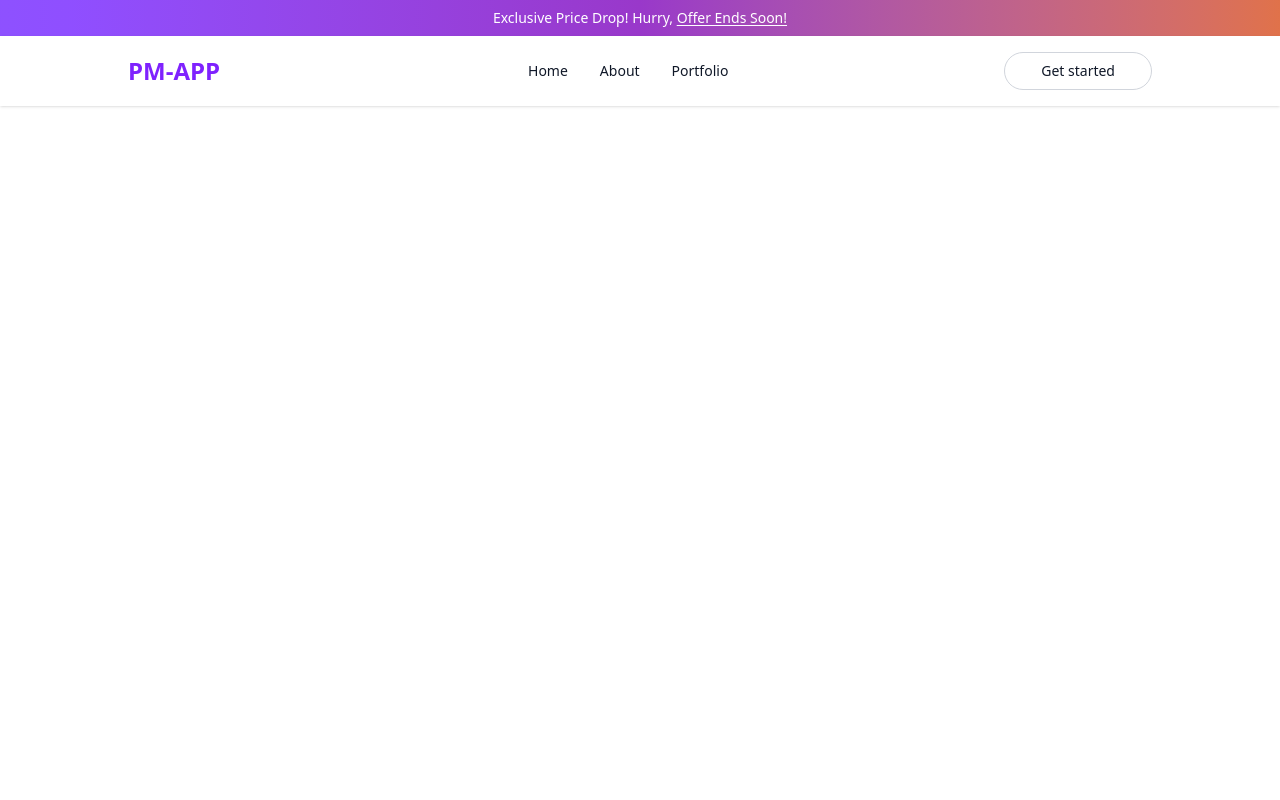
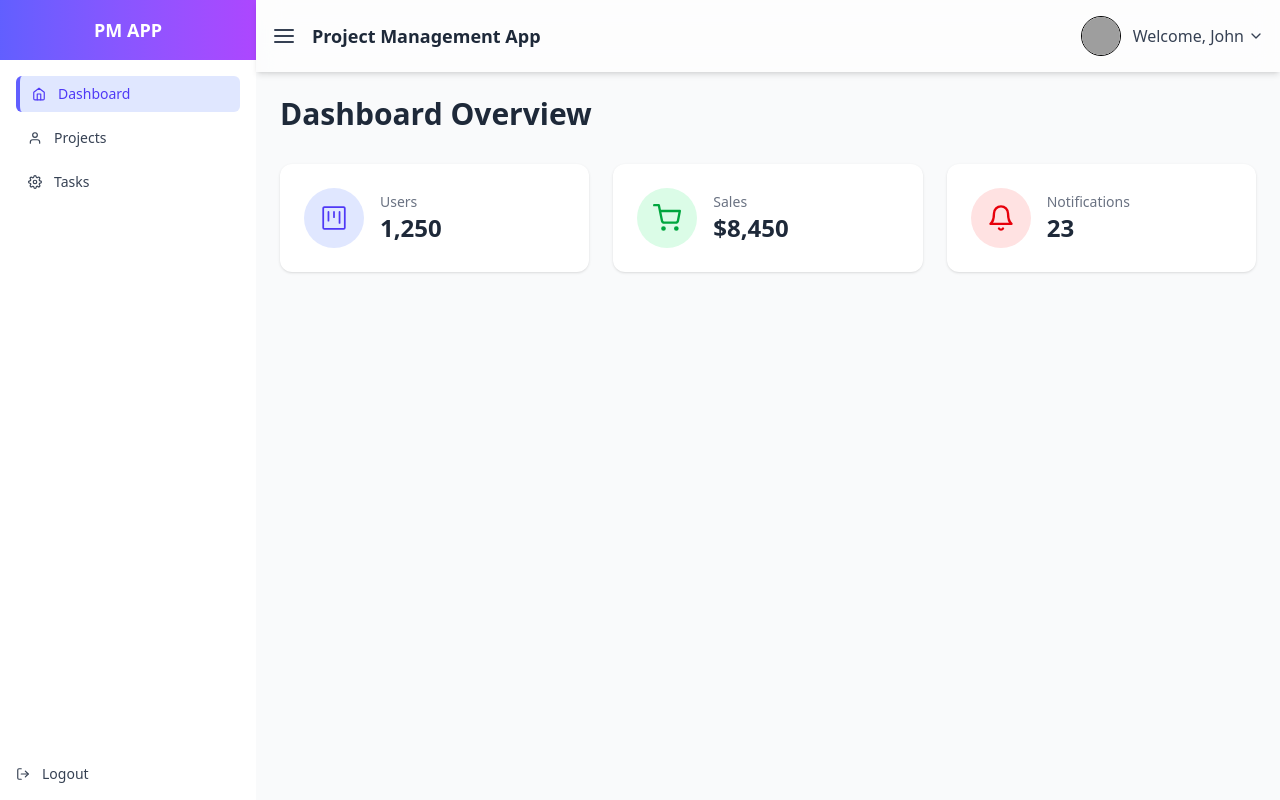
Before and after one commit to alawoddin/frontend, a React (Vite) app: page /dashboard in a window 1280 px wide. Built offline with nearby package versions, Linux system fonts and the light colour scheme; grey boxes are pictures that could not be loaded.

Commit message:
the user dashboard is create

```diff
--- a/package.json
+++ b/package.json
@@ -14,6 +14,8 @@
     "axios": "^1.13.2",
     "react": "^19.2.0",
     "react-dom": "^19.2.0",
+    "react-icon": "^1.0.0",
+    "react-icons": "^5.5.0",
     "react-router-dom": "^7.12.0",
     "tailwindcss": "^4.1.18"
   },
--- a/src/App.jsx
+++ b/src/App.jsx
@@ -1,26 +1,42 @@
 import React from 'react'
-import { Route, Routes ,BrowserRouter as Router } from 'react-router-dom'
+import {
+  BrowserRouter as Router,
+  Routes,
+  Route,
+  useLocation
+} from 'react-router-dom'
 
 import Home from './pages/Home'
 import Navbar from './components/Navbar'
 import Login from './pages/Login'
 import Register from './pages/Register'
+import Dashboard from './pages/Dashboard'
 
-const App = () => {
+const AppContent = () => {
+  const location = useLocation()
+
+  const showNavbar = ['/', '/login', '/register'].includes(location.pathname)
+
   return (
     <>
-    <Router>
-        <Navbar />
+      {showNavbar && <Navbar />}
 
-        <Routes>
-          <Route path='/' element={<Home />} />
-          <Route path='/login' element={<Login />} />
-          <Route path='/register' element={<Register />} />
-        </Routes>
-    </Router>
-    {/* <Welcome name="alawoddin"/> */}
+      <Routes>
+        <Route path='/' element={<Home />} />
+        <Route path='/login' element={<Login />} />
+        <Route path='/register' element={<Register />} />
+        <Route path='/dashboard' element={<Dashboard />} />
+      </Routes>
     </>
   )
 }
 
+const App = () => {
+  return (
+    <Router>
+      <AppContent />
+    </Router>
+  )
+}
+
 export default App
--- /dev/null
+++ b/src/components/Dashboardlayout.jsx
@@ -0,0 +1,147 @@
+"use client";
+
+import { useState, useEffect } from "react";
+import { NavLink } from "react-router-dom";
+import {
+  FiHome,
+  FiUser,
+  FiSettings,
+  FiLogOut,
+  FiMenu,
+  FiChevronDown,
+} from "react-icons/fi";
+
+export default function DashboardLayout({ children }) {
+  const [sidebarOpen, setSidebarOpen] = useState(true);
+  const [dropdownOpen, setDropdownOpen] = useState(false);
+
+  // Collapse sidebar by default on smaller screens
+  useEffect(() => {
+    if (window.innerWidth < 768) {
+      // eslint-disable-next-line react-hooks/set-state-in-effect
+      setSidebarOpen(false);
+    }
+  }, []);
+
+  return (
+    <div className="flex h-screen bg-gray-100">
+      {/* Sidebar */}
+      <aside
+        className={`${
+          sidebarOpen ? "w-64" : "w-20"
+        } bg-white shadow-xl flex flex-col transition-all duration-300 overflow-hidden`}
+      >
+        {/* Logo */}
+        <div className="flex items-center justify-center p-4 bg-gradient-to-r from-indigo-500 to-purple-500 text-white font-bold text-lg">
+          {sidebarOpen ? "PM APP" : "PM"}
+        </div>
+
+        {/* Menu */}
+        <nav className="flex-1 p-4 space-y-2 text-sm font-medium">
+          <NavLink
+            to="/dashboard"
+            className={({ isActive }) =>
+              `flex items-center gap-3 rounded-md px-3 py-2 transition ${
+                isActive
+                  ? "bg-indigo-100 text-indigo-600 border-l-4 border-indigo-500"
+                  : "text-gray-700 hover:bg-gray-100"
+              }`
+            }
+          >
+            <FiHome />
+            {sidebarOpen && "Dashboard"}
+          </NavLink>
+
+          <NavLink
+            to="/projects"
+            className={({ isActive }) =>
+              `flex items-center gap-3 rounded-md px-3 py-2 transition ${
+                isActive
+                  ? "bg-indigo-100 text-indigo-600 border-l-4 border-indigo-500"
+                  : "text-gray-700 hover:bg-gray-100"
+              }`
+            }
+          >
+            <FiUser />
+            {sidebarOpen && "Projects"}
+          </NavLink>
+
+          <NavLink
+            to="/tasks"
+            className={({ isActive }) =>
+              `flex items-center gap-3 rounded-md px-3 py-2 transition ${
+                isActive
+                  ? "bg-indigo-100 text-indigo-600 border-l-4 border-indigo-500"
+                  : "text-gray-700 hover:bg-gray-100"
+              }`
+            }
+          >
+            <FiSettings />
+            {sidebarOpen && "Tasks"}
+          </NavLink>
+        </nav>
+
+        {/* Footer */}
+        <div className="p-4">
+          <button className="w-full flex items-center gap-3 text-sm text-gray-700 hover:text-red-500">
+            <FiLogOut />
+            {sidebarOpen && "Logout"}
+          </button>
+        </div>
+      </aside>
+
+      {/* Main Content */}
+      <div className="flex-1 flex flex-col">
+        {/* Topbar */}
+        <header className="backdrop-blur-md bg-white/80 shadow-md sticky top-0 p-4 flex justify-between items-center z-10">
+          {/* Left: Hamburger + Dashboard text */}
+          <div className="flex items-center gap-4">
+            <button
+              onClick={() => setSidebarOpen(!sidebarOpen)}
+              className="text-gray-700 focus:outline-none"
+            >
+              <FiMenu size={24} />
+            </button>
+            <h2 className="text-lg font-semibold text-gray-800">
+              Project Management App
+            </h2>
+          </div>
+
+          {/* Right: User Profile */}
+          <div className="relative">
+            <button
+              onClick={() => setDropdownOpen(!dropdownOpen)}
+              className="flex items-center gap-2 md:gap-3 focus:outline-none"
+            >
+              <img
+                src="https://i.pravatar.cc/40"
+                alt="User Avatar"
+                className="w-10 h-10 rounded-full border"
+              />
+              <span className="hidden md:flex items-center text-gray-700 font-medium gap-1">
+                Welcome, John
+                <FiChevronDown
+                  className={`transition-transform duration-200 ${
+                    dropdownOpen ? "rotate-180" : "rotate-0"
+                  }`}
+                />
+              </span>
+            </button>
+
+            {/* Dropdown */}
+            {dropdownOpen && (
+              <div className="absolute right-0 mt-2 w-40 bg-white rounded-md shadow-lg py-2">
+                <button className="w-full text-left px-4 py-2 text-gray-700 hover:bg-gray-100 flex items-center gap-2">
+                  <FiLogOut /> Logout
+                </button>
+              </div>
+            )}
+          </div>
+        </header>
+
+        {/* Page Content */}
+        <main className="p-6 overflow-auto bg-gray-50 flex-1">{children}</main>
+      </div>
+    </div>
+  );
+}
--- /dev/null
+++ b/src/pages/Dashboard.jsx
@@ -0,0 +1,49 @@
+// src/pages/Dashboard.jsx
+import DashboardLayout from "../components/Dashboardlayout";
+import { FiUsers, FiShoppingCart, FiBell } from "react-icons/fi";
+import { GoProject } from "react-icons/go";
+
+export default function Dashboard() {
+  return (
+    <DashboardLayout>
+      <h1 className="text-3xl font-bold text-gray-800 mb-8">
+        Dashboard Overview
+      </h1>
+
+      <div className="grid grid-cols-1 md:grid-cols-3 gap-6">
+        {/* Users Card */}
+        <div className="bg-white p-6 rounded-xl shadow hover:shadow-lg hover:-translate-y-1 transition-all duration-200 flex items-center gap-4">
+          <div className="p-4 rounded-full bg-indigo-100 text-indigo-600">
+            <GoProject size={28} />
+          </div>
+          <div>
+            <h2 className="text-sm font-medium text-gray-500">Users</h2>
+            <p className="text-2xl font-bold text-gray-800">1,250</p>
+          </div>
+        </div>
+
+        {/* Sales Card */}
+        <div className="bg-white p-6 rounded-xl shadow hover:shadow-lg hover:-translate-y-1 transition-all duration-200 flex items-center gap-4">
+          <div className="p-4 rounded-full bg-green-100 text-green-600">
+            <FiShoppingCart size={28} />
+          </div>
+          <div>
+            <h2 className="text-sm font-medium text-gray-500">Sales</h2>
+            <p className="text-2xl font-bold text-gray-800">$8,450</p>
+          </div>
+        </div>
+
+        {/* Notifications Card */}
+        <div className="bg-white p-6 rounded-xl shadow hover:shadow-lg hover:-translate-y-1 transition-all duration-200 flex items-center gap-4">
+          <div className="p-4 rounded-full bg-red-100 text-red-600">
+            <FiBell size={28} />
+          </div>
+          <div>
+            <h2 className="text-sm font-medium text-gray-500">Notifications</h2>
+            <p className="text-2xl font-bold text-gray-800">23</p>
+          </div>
+        </div>
+      </div>
+    </DashboardLayout>
+  );
+}
--- a/src/pages/Login.jsx
+++ b/src/pages/Login.jsx
@@ -1,5 +1,5 @@
 import React, { useState } from 'react'
-import { Link } from 'react-router-dom'
+import { Link, useNavigate } from 'react-router-dom'
 
 import api from '../axios';
 
@@ -11,6 +11,10 @@
     const [message, setMessage] = useState("");
 
     const [loading , setloading] = useState(false);
+
+     // route
+
+    const negivate = useNavigate();
 
     const handleSubmit = async (e) => {
         e.preventDefault();
@@ -28,6 +32,7 @@
              localStorage.setItem('token', token);
 
              setMessage(response.data.message);
+             negivate('/dashboard');
 
 
         } catch (error) {
```
Also changed, not shown: 1 other file (tests, documents, lock files or other folders).
